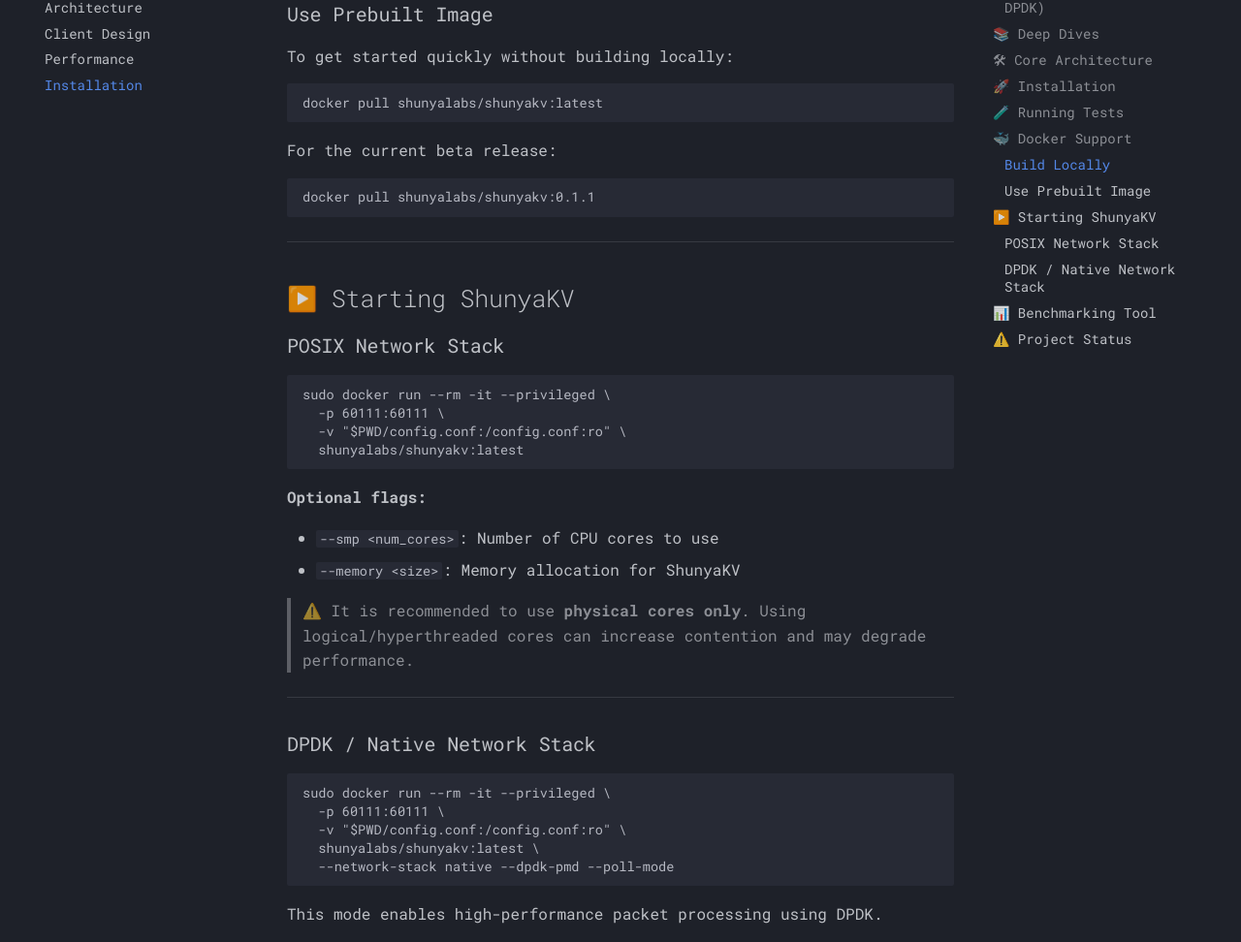
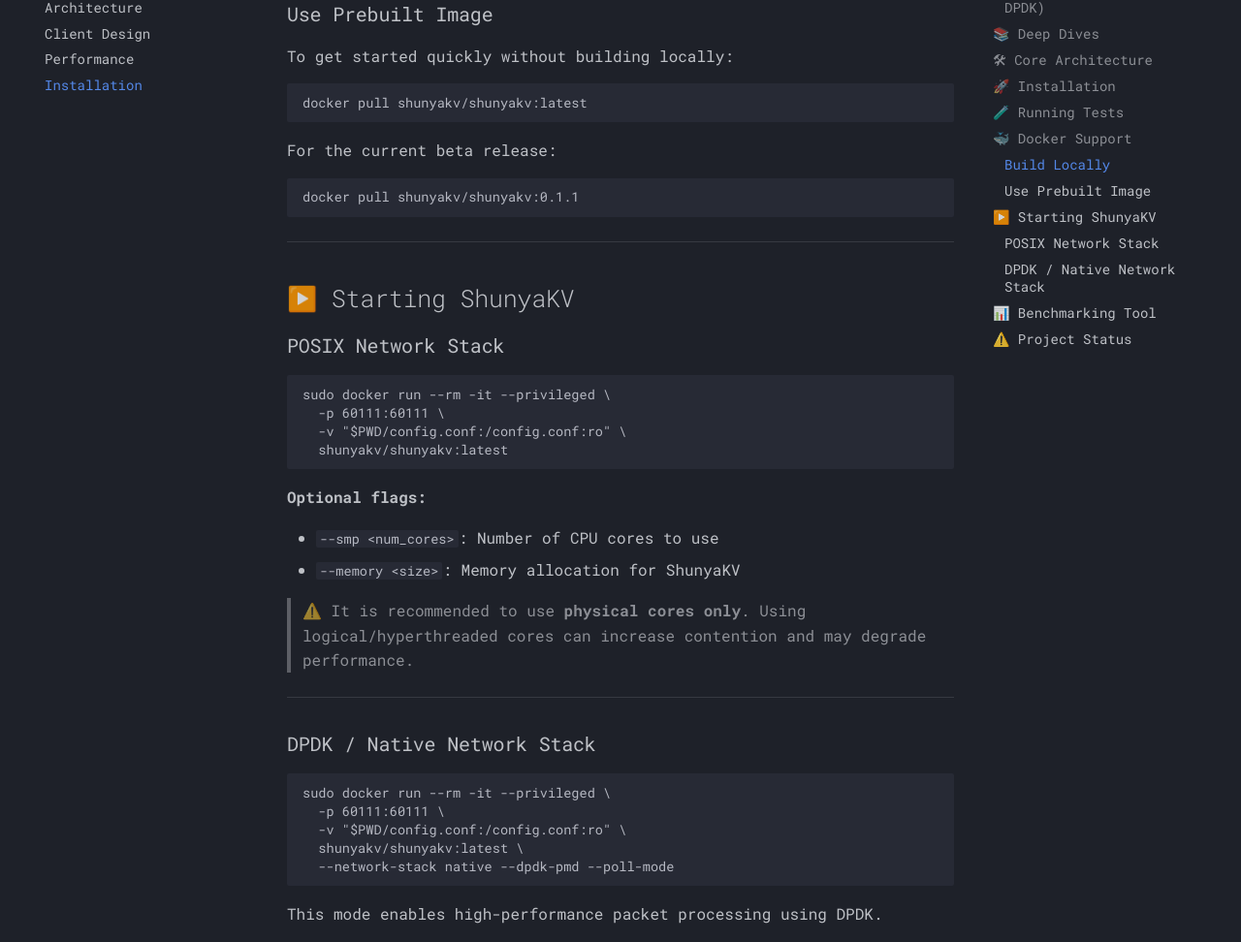
Before and after one commit to somesh-m/shunyakv-docs, an MkDocs documentation site: the page built from docs/installation.md, in a window 1280 px wide and 1400 px high, scrolled down 2223 px. Shown: the part 163-1135 px from the top of the window at 97% size. Built offline with MkDocs 1.6.1 and Material for MkDocs 9.7.7, drawn with Linux system fonts in a browser that asks for light colours; comment, search, counter and statistics services are not loaded; the version menu is left out.

Commit message:
updated docker command

````diff
--- a/docs/installation.md
+++ b/docs/installation.md
@@ -81,13 +81,13 @@
 To get started quickly without building locally:
 
 ```bash
-docker pull shunyalabs/shunyakv:latest
+docker pull shunyakv/shunyakv:latest
 ```
 
 For the current beta release:
 
 ```bash
-docker pull shunyalabs/shunyakv:0.1.1
+docker pull shunyakv/shunyakv:0.1.1
 ```
 
 ---
@@ -100,7 +100,7 @@
 sudo docker run --rm -it --privileged \
   -p 60111:60111 \
   -v "$PWD/config.conf:/config.conf:ro" \
-  shunyalabs/shunyakv:latest
+  shunyakv/shunyakv:latest
 ```
 
 **Optional flags:**
@@ -118,7 +118,7 @@
 sudo docker run --rm -it --privileged \
   -p 60111:60111 \
   -v "$PWD/config.conf:/config.conf:ro" \
-  shunyalabs/shunyakv:latest \
+  shunyakv/shunyakv:latest \
   --network-stack native --dpdk-pmd --poll-mode
 ```
 
````
